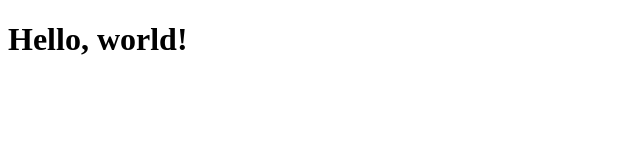
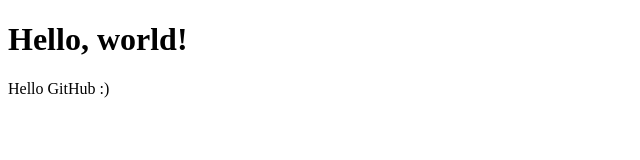
Before and after one commit to RMGMateo/Laptop-first-Repo, a plain HTML site: page index.html in a window 1280 px wide. Shown: the whole page, without its empty margins (0-640 px from the left). Drawn offline with Linux system fonts and the light colour scheme.

Commit message:
added paragraph

```diff
--- a/index.html
+++ b/index.html
@@ -5,5 +5,6 @@
         </head>
         <body>
             <h1>Hello, world!</h1>
+            <p> Hello GitHub :) </p>
         </body>
     </html>
```
